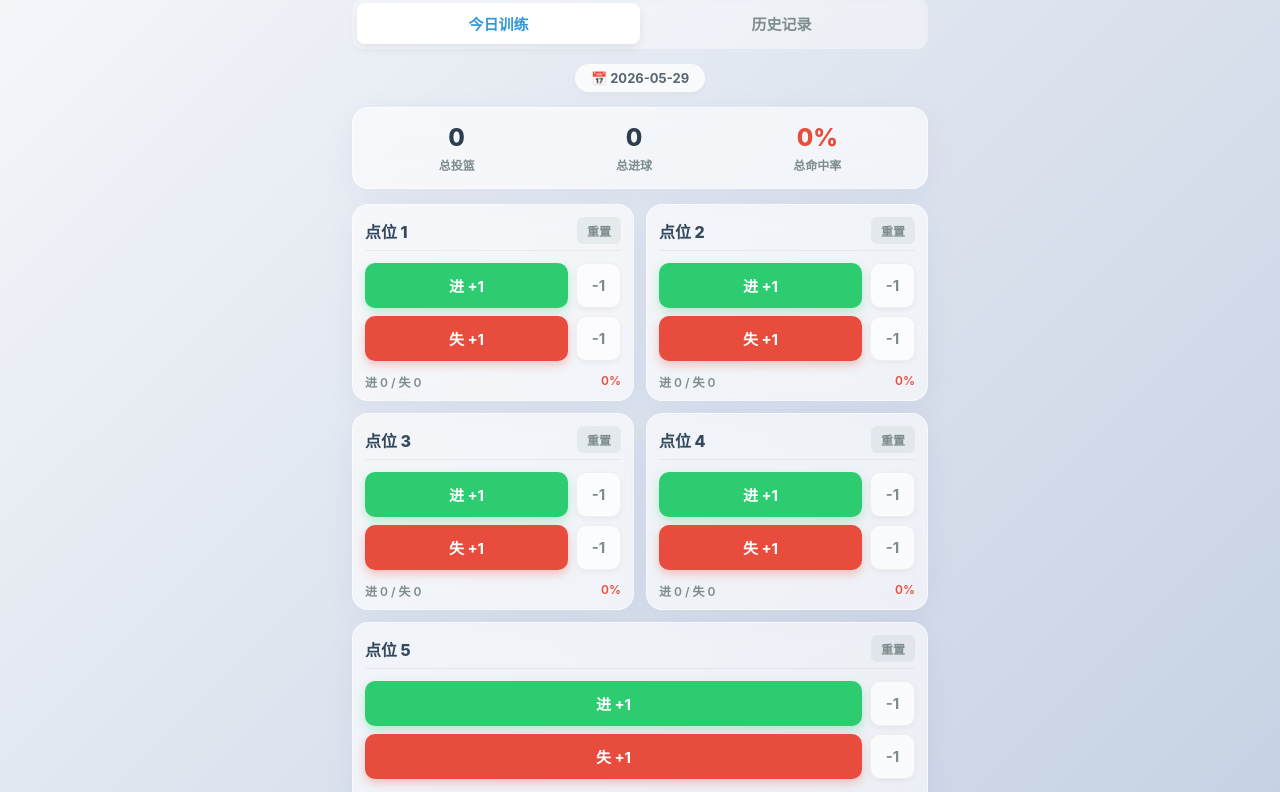
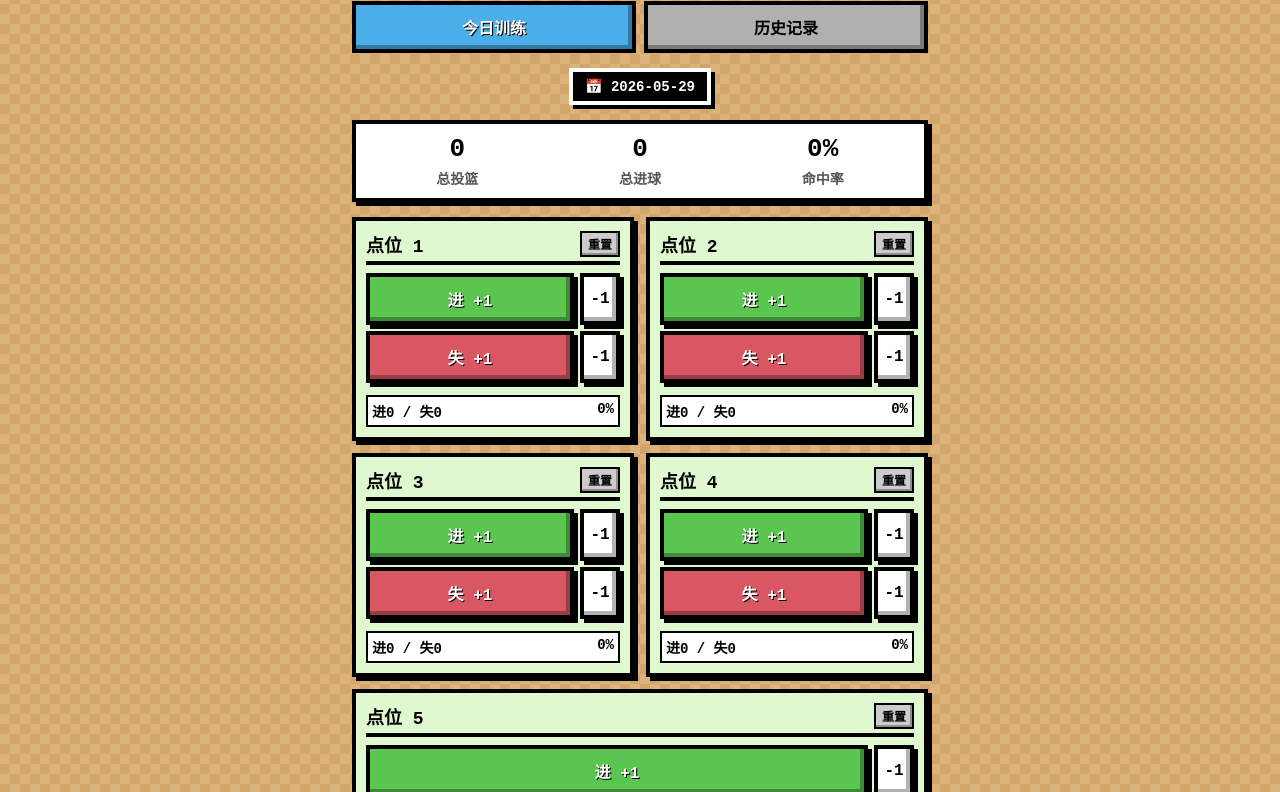
Before and after one commit to Osaki-009-bit/basketball-tracker, a plain HTML site: page index.html in a window 1280 px wide. Shown: the part 66-858 px from the top of the page. Drawn offline with Linux system fonts and the light colour scheme; a web font is replaced by a local one.

Commit message:
Update index.html

```diff
--- a/index.html
+++ b/index.html
@@ -3,84 +3,137 @@
 <head>
     <meta charset="UTF-8">
     <meta name="viewport" content="width=device-width, initial-scale=1.0">
-    <title>投篮训练记录器</title>
+    <title>投篮训练记录器 - 像素复古风</title>
+    <!-- 引入像素风格字体，如果无法加载则使用等宽字体作为后备 -->
+    <link href="https://fonts.googleapis.com/css2?family=DotGothic16&display=swap" rel="stylesheet">
     <style>
         * { box-sizing: border-box; }
         body {
-            font-family: -apple-system, BlinkMacSystemFont, "Segoe UI", Roboto, Helvetica, Arial, sans-serif;
+            font-family: 'DotGothic16', "Courier New", Courier, monospace;
             padding: 12px; max-width: 600px; margin: auto;
-            /* 柔和的渐变背景色 */
-            background: linear-gradient(135deg, #f5f7fa 0%, #c3cfe2 100%);
-            color: #2c3e50;
+            /* 像素风经典网格/棋盘格背景 */
+            background-color: #dcb37b;
+            background-image:
+                repeating-linear-gradient(45deg, #d2a66b 25%, transparent 25%, transparent 75%, #d2a66b 75%, #d2a66b),
+                repeating-linear-gradient(45deg, #d2a66b 25%, #dcb37b 25%, #dcb37b 75%, #d2a66b 75%, #d2a66b);
+            background-position: 0 0, 10px 10px;
+            background-size: 20px 20px;
+            color: #000;
+            font-weight: bold;
             min-height: 100vh;
         }
-        h2 { text-align: center; margin: 5px 0 15px 0; font-size: 22px; font-weight: 800; color: #2c3e50; letter-spacing: 1px; }
 
-        /* Glassmorphism (玻璃拟态) 核心类 */
-        .glass {
-            background: rgba(255, 255, 255, 0.6);
-            backdrop-filter: blur(12px);
-            -webkit-backdrop-filter: blur(12px);
-            border: 1px solid rgba(255, 255, 255, 0.5);
-            border-radius: 16px;
-            box-shadow: 0 8px 32px rgba(31, 38, 135, 0.05);
+        /* 像素风通用边框与阴影 (硬边缘) */
+        .pixel-box {
+            background: #fff;
+            border: 4px solid #000;
+            box-shadow: 4px 4px 0 #000;
+            margin-bottom: 15px;
         }
 
-        /* 选项卡样式 */
-        .tabs { display: flex; margin-bottom: 15px; padding: 5px; border-radius: 12px; background: rgba(255,255,255,0.4); box-shadow: inset 0 2px 4px rgba(0,0,0,0.02);}
-        .tab { flex: 1; text-align: center; padding: 10px; cursor: pointer; font-size: 15px; font-weight: 600; border-radius: 8px; transition: all 0.3s ease; color: #7f8c8d; }
-        .tab.active { background: #fff; color: #3498db; box-shadow: 0 4px 10px rgba(0,0,0,0.08); }
+        h2 {
+            text-align: center; margin: 5px 0 15px 0; font-size: 24px; color: #fff;
+            text-shadow: 2px 2px 0 #000, -2px -2px 0 #000, 2px -2px 0 #000, -2px 2px 0 #000;
+            letter-spacing: 2px;
+        }
 
-        /* 容器样式 */
+        .tabs { display: flex; margin-bottom: 15px; gap: 8px;}
+        .tab {
+            flex: 1; text-align: center; padding: 10px; cursor: pointer; font-size: 16px;
+            border: 4px solid #000; background: #b0b0b0; color: #000;
+            box-shadow: inset -4px -4px 0px rgba(0,0,0,0.3);
+        }
+        .tab.active {
+            background: #4baee8; color: #fff;
+            box-shadow: inset -4px -4px 0px rgba(0,0,0,0.3);
+            text-shadow: 1px 1px 0 #000;
+        }
+
         .view-container { display: none; }
         .view-container.active { display: block; }
 
         .header { display: flex; justify-content: center; align-items: center; margin-bottom: 15px; }
-        .date-display { font-size: 13px; color: #576574; font-weight: 700; background: rgba(255,255,255,0.8); padding: 6px 16px; border-radius: 20px; box-shadow: 0 2px 6px rgba(0,0,0,0.03);}
+        .date-display {
+            font-size: 14px; color: #fff; background: #000; padding: 6px 12px;
+            border: 4px solid #fff; box-shadow: 4px 4px 0 #000;
+        }
 
-        /* 按钮通用样式 */
-        button { border: none; border-radius: 10px; cursor: pointer; font-family: inherit; font-weight: 700; transition: transform 0.1s, opacity 0.2s; }
-        button:active { transform: scale(0.95); }
+        button {
+            border: 4px solid #000; cursor: pointer; font-family: inherit; font-weight: bold;
+            padding: 10px; text-transform: uppercase;
+        }
+        /* 像素风按压反馈：取消阴影并产生位移 */
+        button:active { transform: translate(4px, 4px); box-shadow: none !important; }
 
-        .btn-save { background: linear-gradient(135deg, #f6d365 0%, #fda085 100%); color: #fff; padding: 15px; font-size: 16px; width: 100%; margin-top: 15px; box-shadow: 0 6px 15px rgba(253, 160, 133, 0.4); }
-        .btn-clear-all { background: transparent; color: #95a5a6; padding: 10px; font-size: 13px; margin-top: 5px; width: 100%; text-decoration: underline; font-weight: normal;}
+        .btn-save {
+            background: #f7d51d; color: #000; font-size: 18px; width: 100%; margin-top: 10px;
+            box-shadow: inset -4px -4px 0px rgba(0,0,0,0.2), 4px 4px 0 #000;
+        }
+        .btn-clear-all {
+            background: transparent; color: #000; padding: 10px; font-size: 14px; margin-top: 10px;
+            width: 100%; border: none; text-decoration: underline; box-shadow: none;
+        }
+        .btn-clear-all:active { transform: none; color: #e74c3c;}
 
-        /* 统计卡片样式 */
-        .total-stats { padding: 15px; margin-bottom: 15px; display: flex; justify-content: space-around; align-items: center;}
+        .total-stats {
+            padding: 10px; display: flex; justify-content: space-around; align-items: center;
+            background: #fff; border: 4px solid #000; box-shadow: 4px 4px 0 #000; margin-bottom: 15px;
+        }
         .stat-box { display: flex; flex-direction: column; align-items: center; }
-        .stat-value { font-size: 24px; font-weight: 800; color: #2c3e50; }
-        .stat-label { font-size: 12px; color: #7f8c8d; margin-top: 4px; font-weight: 600;}
-        .highlight-rate { color: #27ae60; }
-        .low-rate { color: #e74c3c; }
+        .stat-value { font-size: 26px; color: #000; }
+        .stat-label { font-size: 14px; color: #555; margin-top: 4px;}
 
-        /* === 网格排版 === */
+        /* 网格排版 */
         .spots-grid { display: grid; grid-template-columns: repeat(2, 1fr); gap: 12px; }
-
-        .spot-container { padding: 12px 12px 10px 12px; display: flex; flex-direction: column; }
+        .spot-container {
+            padding: 10px; display: flex; flex-direction: column;
+            background: #e0f8cf; /* 怀旧 Gameboy 绿色调 */
+            border: 4px solid #000; box-shadow: 4px 4px 0 #000;
+        }
         .spot-container:nth-child(5) { grid-column: span 2; }
 
-        .spot-header { display: flex; justify-content: space-between; align-items: center; margin-bottom: 12px; padding-bottom: 6px; border-bottom: 1px solid rgba(0,0,0,0.05); }
-        .spot-title { font-size: 16px; font-weight: 800; margin: 0; color: #34495e;}
-        .btn-undo-spot { background: rgba(149, 165, 166, 0.15); color: #7f8c8d; padding: 5px 10px; font-size: 12px; border-radius: 6px; }
+        .spot-header {
+            display: flex; justify-content: space-between; align-items: center;
+            margin-bottom: 8px; border-bottom: 4px solid #000; padding-bottom: 4px;
+        }
+        .spot-title { font-size: 18px; margin: 0; color: #000;}
+        .btn-undo-spot {
+            background: #ccc; color: #000; padding: 2px 6px; font-size: 12px;
+            box-shadow: inset -2px -2px 0px rgba(0,0,0,0.3); border: 2px solid #000;
+        }
+        .btn-undo-spot:active { transform: translate(2px, 2px); box-shadow: none !important; }
 
-        /* 按键区 */
-        .action-row { display: flex; gap: 8px; margin-bottom: 8px; }
-        .action-row button { padding: 12px 5px; font-size: 15px; flex: 1; }
-        .btn-make { background: #2ecc71; color: white; box-shadow: 0 4px 10px rgba(46, 204, 113, 0.3); }
-        .btn-miss { background: #e74c3c; color: white; box-shadow: 0 4px 10px rgba(231, 76, 60, 0.3); }
-        .btn-minus { background: rgba(255,255,255,0.7); color: #7f8c8d; max-width: 45px; box-shadow: 0 2px 5px rgba(0,0,0,0.05); border: 1px solid rgba(0,0,0,0.05);}
+        .action-row { display: flex; gap: 6px; margin-bottom: 6px; }
+        .action-row button {
+            padding: 10px 0; font-size: 16px; flex: 1;
+            box-shadow: inset -4px -4px 0px rgba(0,0,0,0.3), 4px 4px 0 #000;
+        }
+        .btn-make { background: #5ac54f; color: #fff; text-shadow: 1px 1px 0 #000;}
+        .btn-miss { background: #d95763; color: #fff; text-shadow: 1px 1px 0 #000;}
+        .btn-minus {
+            background: #fff; color: #000; max-width: 40px;
+            box-shadow: inset -2px -2px 0px rgba(0,0,0,0.2), 4px 4px 0 #000; font-size: 14px;
+        }
 
-        /* 紧凑的数据显示 */
-        .stats { display: flex; justify-content: space-between; font-size: 12px; color: #7f8c8d; margin-top: 4px; font-weight: 600;}
+        .stats {
+            display: flex; justify-content: space-between; font-size: 14px; color: #000;
+            margin-top: 6px; background: #fff; padding: 4px; border: 2px solid #000;
+        }
 
-        /* 历史记录下拉框 */
-        .history-selector { width: 100%; padding: 14px; font-size: 16px; margin-bottom: 20px; border-radius: 12px; border: 1px solid rgba(255,255,255,0.6); background: rgba(255,255,255,0.7); color: #2c3e50; outline: none; box-shadow: 0 4px 10px rgba(0,0,0,0.03); font-weight: 600;}
-        .empty-msg { text-align: center; color: #95a5a6; padding: 40px 20px; font-size: 15px;}
+        .history-selector {
+            width: 100%; padding: 10px; font-size: 16px; margin-bottom: 20px;
+            border: 4px solid #000; background: #fff; color: #000; outline: none;
+            box-shadow: 4px 4px 0 #000; font-family: inherit; font-weight: bold;
+        }
+        .empty-msg {
+            text-align: center; color: #000; padding: 40px 20px; font-size: 16px;
+            background: #fff; border: 4px solid #000; box-shadow: 4px 4px 0 #000;
+        }
     </style>
 </head>
 <body>
 
-    <h2>🏀 投篮训练记录器</h2>
+    <h2>投篮训练记录器</h2>
 
     <div class="tabs">
         <div class="tab active" id="tab-train" onclick="switchTab('train')">今日训练</div>
@@ -102,7 +155,7 @@
 
     <!-- 历史记录视图 -->
     <div id="view-history" class="view-container">
-        <select id="history-date-selector" class="history-selector glass" onchange="renderHistoryView()">
+        <select id="history-date-selector" class="history-selector" onchange="renderHistoryView()">
             <option value="">-- 请选择日期 --</option>
         </select>
 
@@ -206,10 +259,9 @@
 
             const overallTotal = overallMakes + overallMisses;
             const overallPercentage = overallTotal === 0 ? 0 : ((overallMakes / overallTotal) * 100).toFixed(1);
-            const rateClass = overallPercentage >= 50 ? 'highlight-rate' : 'low-rate';
 
             let html = `
-                <div class="total-stats glass">
+                <div class="total-stats">
                     <div class="stat-box">
                         <span class="stat-value">${overallTotal}</span>
                         <span class="stat-label">总投篮</span>
@@ -219,8 +271,8 @@
                         <span class="stat-label">总进球</span>
                     </div>
                     <div class="stat-box">
-                        <span class="stat-value ${rateClass}">${overallPercentage}%</span>
-                        <span class="stat-label">总命中率</span>
+                        <span class="stat-value">${overallPercentage}%</span>
+                        <span class="stat-label">命中率</span>
                     </div>
                 </div>
                 <div class="spots-grid">
@@ -229,10 +281,9 @@
             dataArray.forEach((spot, index) => {
                 const total = spot.makes + spot.misses;
                 const percentage = total === 0 ? 0 : ((spot.makes / total) * 100).toFixed(1);
-                const pClass = percentage >= 50 ? 'highlight-rate' : 'low-rate';
 
                 html += `
-                    <div class="spot-container glass">
+                    <div class="spot-container">
                         <div class="spot-header">
                             <h3 class="spot-title">点位 ${index + 1}</h3>
                             ${isReadOnly ? '' : `<button class="btn-undo-spot" onclick="resetSpot(${index})">重置</button>`}
@@ -249,8 +300,8 @@
                         </div>
                         `}
                         <div class="stats">
-                            <span>进 ${spot.makes} / 失 ${spot.misses}</span>
-                            <span class="${pClass}">${percentage}%</span>
+                            <span>进${spot.makes} / 失${spot.misses}</span>
+                            <span>${percentage}%</span>
                         </div>
                     </div>
                 `;
```
